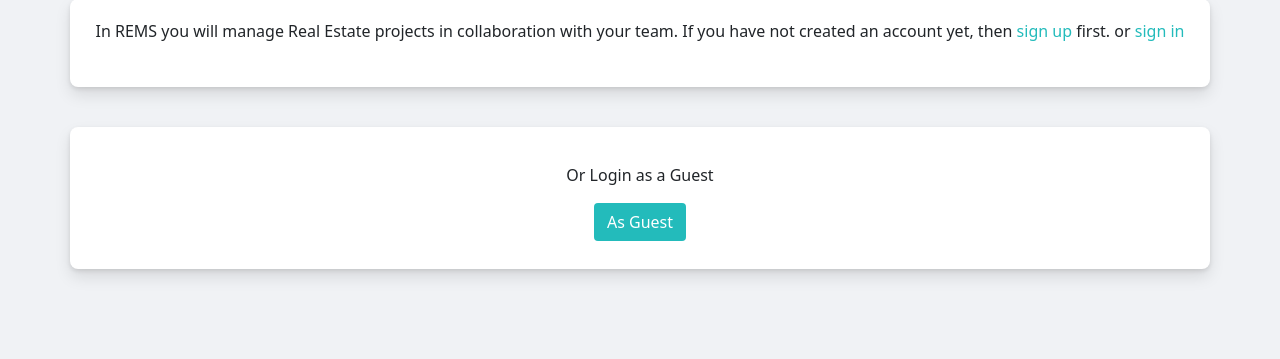
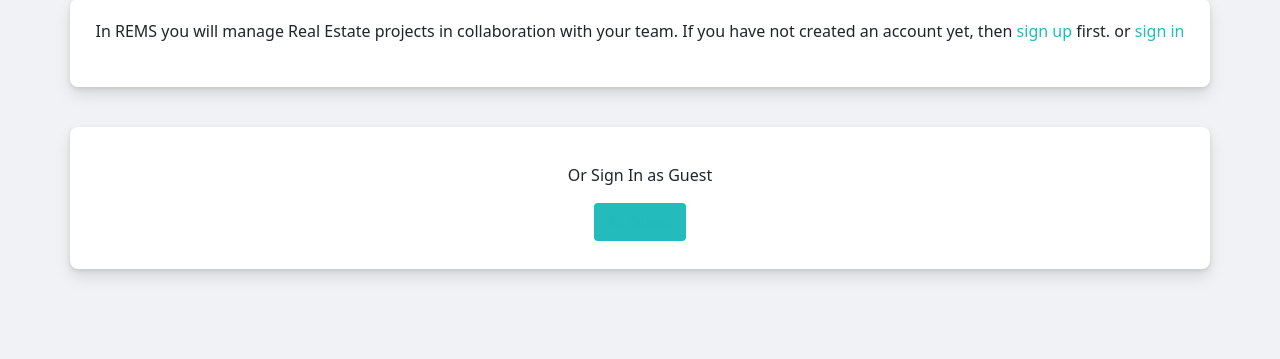
Before and after one commit to andresfgc/P4-REMS, a Django app: page / in a window 1280 px wide. Shown: the part 165-524 px from the top of the page. Run offline with Django 3.2, Linux system fonts and the light colour scheme; some libraries are stand-ins or nearby versions.

Commit message:
modify logindata

```diff
--- a/templates/account/login.html
+++ b/templates/account/login.html
@@ -41,7 +41,7 @@
         const passwordField = form.querySelector('input[name="password"]');
 
         if (usernameField && passwordField) {
-            usernameField.value = "Guest";
+            usernameField.value = "SiteUser";
             passwordField.value = "YouGuessedIt123";
             form.submit();
         }
--- a/templates/index.html
+++ b/templates/index.html
@@ -39,11 +39,8 @@
     </div>
     <div class="container-fluid second-bg row">
         <div class="col-md-8 mt-3 offset-md-2">
-            <p>Or Login as a Guest</p>
-            <form class="login" method="POST" action="{% url 'account_login' %}">
-                {% csrf_token %}
-                <button class="btn btn-signup right" type="submit">{% trans "As Guest" %}</button>
-            </form>
+            <p>Or Sign In as Guest</p>
+            <a class="link btn btn-signup" href="/accounts/login/">As Guest</a>
         </div>
     </div>
     {% endif %}
```
